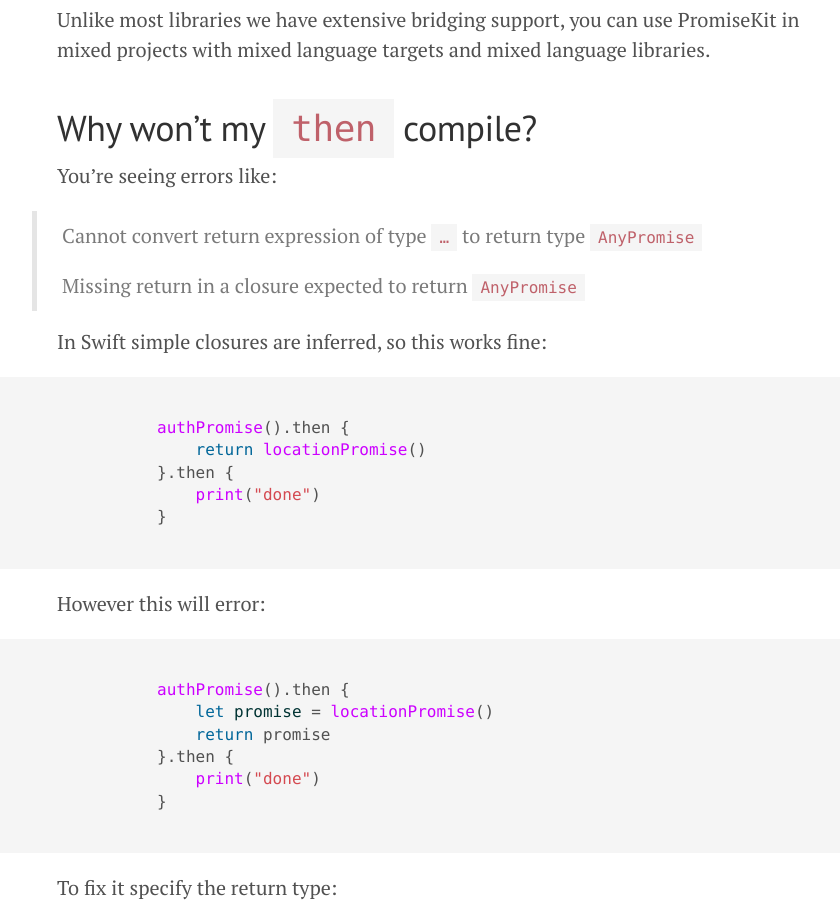
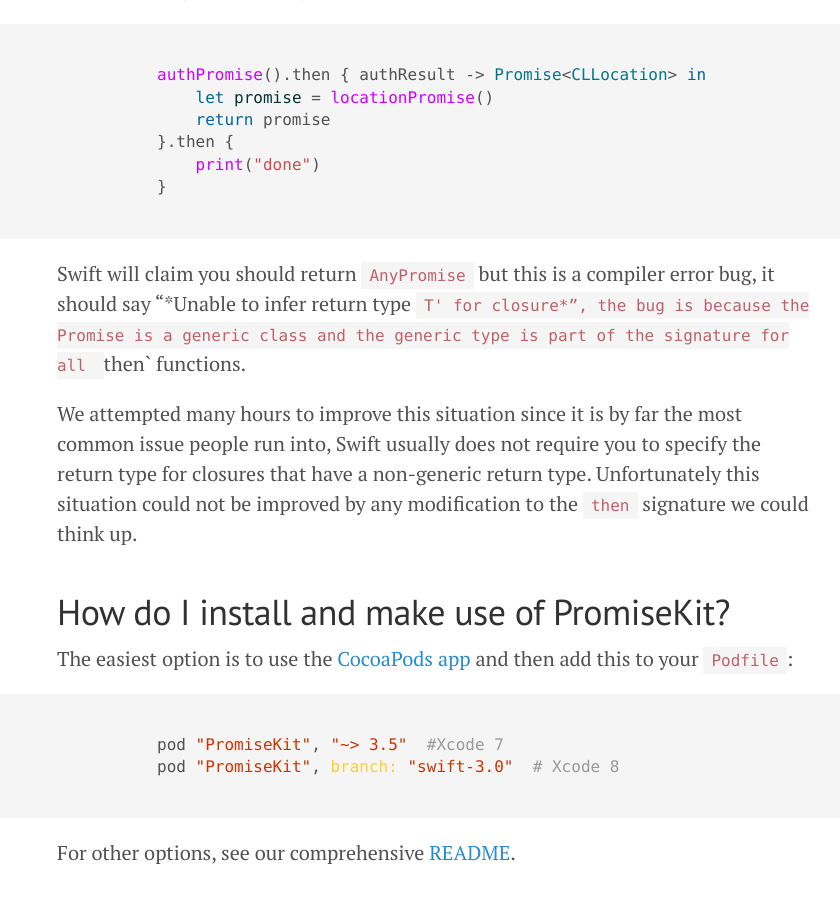
Before and after one commit to mxcl/PromiseKit, a Jekyll site: the page built from faq.md, in a window 1280 px wide and 900 px high, scrolled down 1040 px. Shown: the whole window, without its empty margins (203-1043 px from the left). Built offline with Jekyll 4.4.1, drawn with Linux system fonts in a browser that asks for light colours; some of the changed text lies outside the part shown.

Commit message:
Move top FAQ to top, add more details

````diff
--- a/faq.md
+++ b/faq.md
@@ -13,42 +13,14 @@
  - "/glossary/"
 ---
 
-## Where can I get help?
-
-* Visit our [Gitter](https://gitter.im/mxcl/PromiseKit?utm_source=badge&utm_medium=badge&utm_campaign=pr-badge&utm_content=badge) channel.
-* [Ask on GitHub](https://github.com/mxcl/PromiseKit/issues/new).
-
-## How do I install and make use of PromiseKit?
-
-The easiest option is to use the [CocoaPods app](https://cocoapods.org/app) and then add this to your `Podfile`:
-
-```ruby
-pod "PromiseKit", "~> 3.5"  #Xcode 7
-pod "PromiseKit", branch: "swift-3.0"  # Xcode 8
-```
-
-For other options, see our comprehensive [README](https://github.com/mxcl/PromiseKit/blob/master/README.markdown).
-
-## Can I use PromiseKit with Objective-C as well as Swift?
-
-PromiseKit has two promise classes:
-
-* `Promise<T>` (Swift)
-* `AnyPromise` (Objective-C)
-
-Each is designed to be an approproate promise implementation for the strong points of its language:
-
-* `Promise<T>` is strict, defined and precise.
-* `AnyPromise` is loose, flexible and dynamic.
-
-Unlike most libraries we have extensive bridging support, you can use PromiseKit in mixed projects with mixed language targets and mixed language libraries.
-
 ## Why won’t my `then` compile?
 
 You’re seeing errors like:
 
 > Cannot convert return expression of type `…` to return type `AnyPromise`
->
+
+Or:
+
 > Missing return in a closure expected to return `AnyPromise`
 
 In Swift simple closures are inferred, so this works fine:
@@ -83,9 +55,39 @@
 }
 ```
 
-Swift will claim you should return `AnyPromise` but this is just the first
-option it sees for `Promise.then`, almost always you don’t want to return
-`AnyPromise`.
+Swift will claim you should return `AnyPromise` but this is a compiler error bug, it should
+say “*Unable to infer return type `T' for closure*”, the bug is because the Promise is a generic
+class and the generic type is part of the signature for all `then` functions.
+
+We attempted many hours to improve this situation since it is by far the most common issue
+people run into, Swift usually does not require you to specify the return type for closures
+that have a non-generic return type. Unfortunately this situation could not be improved by
+any modification to the `then` signature we could think up.
+
+## How do I install and make use of PromiseKit?
+
+The easiest option is to use the [CocoaPods app](https://cocoapods.org/app) and then add this to your `Podfile`:
+
+```ruby
+pod "PromiseKit", "~> 3.5"  #Xcode 7
+pod "PromiseKit", branch: "swift-3.0"  # Xcode 8
+```
+
+For other options, see our comprehensive [README](https://github.com/mxcl/PromiseKit/blob/master/README.markdown).
+
+## Can I use PromiseKit with Objective-C as well as Swift?
+
+PromiseKit has two promise classes:
+
+* `Promise<T>` (Swift)
+* `AnyPromise` (Objective-C)
+
+Each is designed to be an approproate promise implementation for the strong points of its language:
+
+* `Promise<T>` is strict, defined and precise.
+* `AnyPromise` is loose, flexible and dynamic.
+
+Unlike most libraries we have extensive bridging support, you can use PromiseKit in mixed projects with mixed language targets and mixed language libraries.
 
 ## Which PromiseKit Should I Use?
 
````
